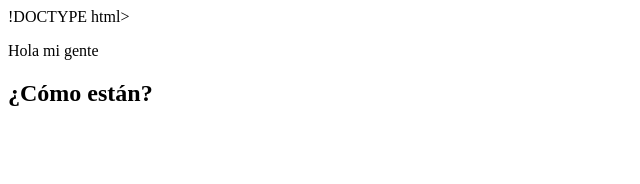
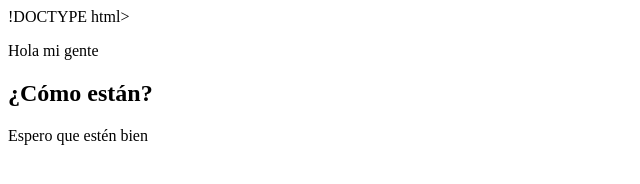
Before and after one commit to Jesfu27/Prueba_Git, a plain HTML site: page index.html in a window 1280 px wide. Shown: the whole page, without its empty margins (0-640 px from the left). Drawn offline with Linux system fonts and the light colour scheme.

Commit message:
Segundo Commits

```diff
--- a/index.html
+++ b/index.html
@@ -8,5 +8,7 @@
 <body>
 <p>Hola mi gente</p>
 <h2>¿Cómo están?</h2>
+<p>Espero que estén bien</p>
+
 </body>
 </html>
```
